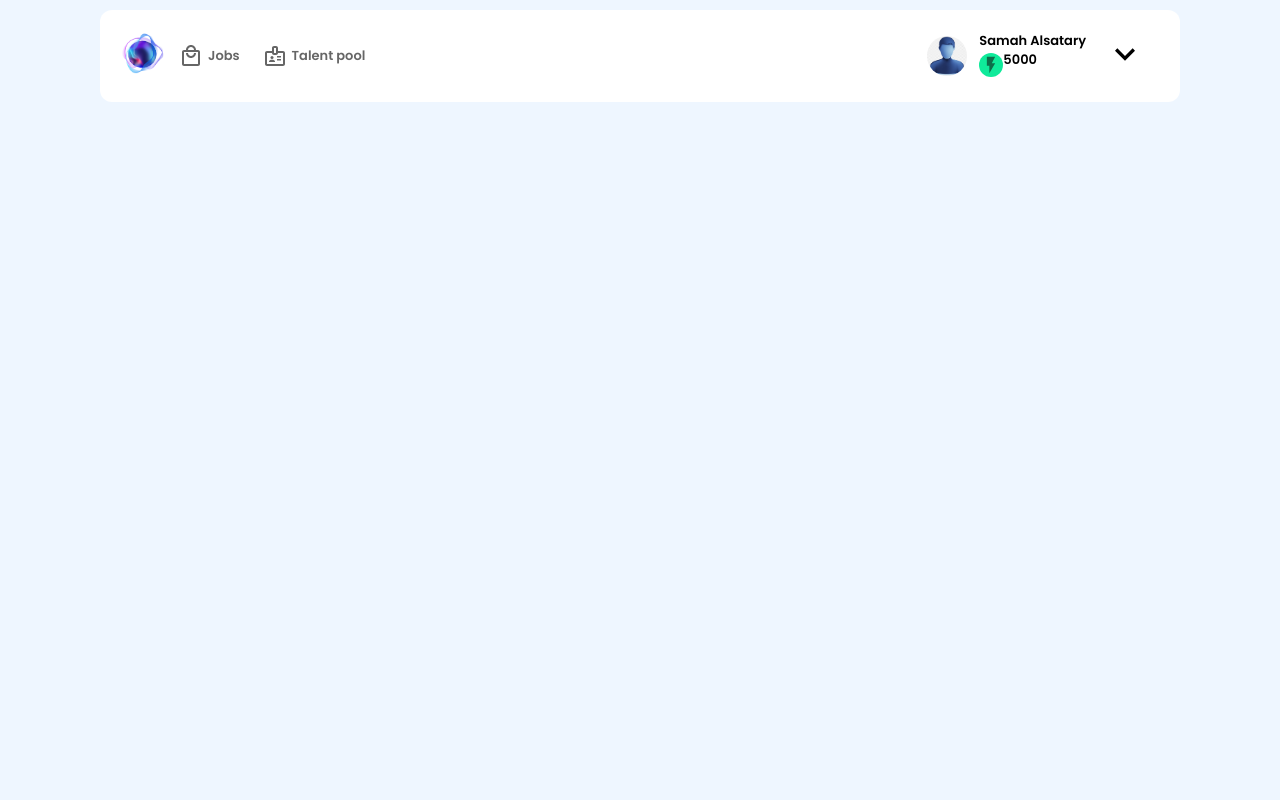
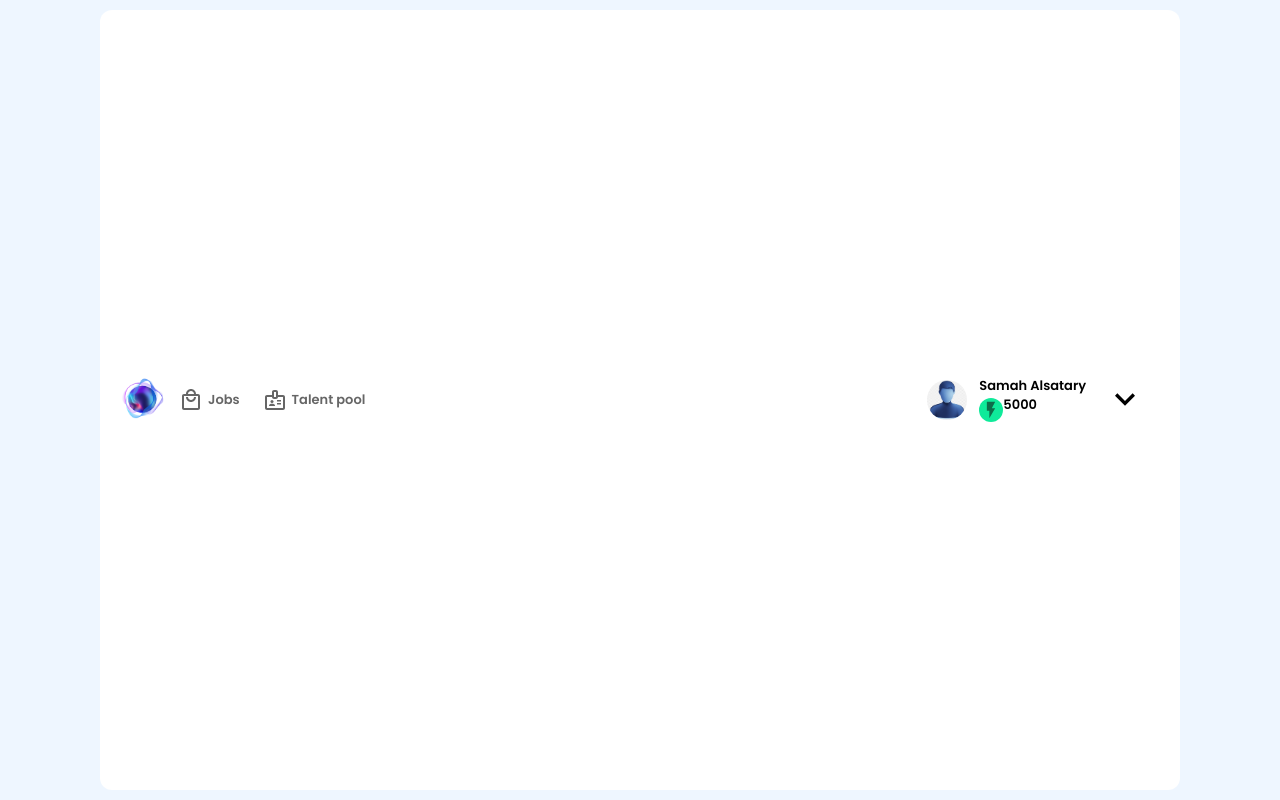
Before and after one commit to alsatarysamah/talent_job_portal, a Next.js app: page / in a window 1280 px wide. Built offline with nearby package versions, Linux system fonts and the light colour scheme.

Commit message:
fix main layout

```diff
--- a/pages/index.js
+++ b/pages/index.js
@@ -1,10 +1,8 @@
-import styles from "../styles/Home.module.css";
 import MainLayout from "../src/component/MainLayout";
 
-const { mainContainer } = styles;
 export default function Home() {
   return (
-    <div className={mainContainer}>
+    <div>
       <MainLayout />
     </div>
   );
--- a/src/component/MainLayout/index.jsx
+++ b/src/component/MainLayout/index.jsx
@@ -1,16 +1,13 @@
-import styles from "../../../styles/Home.module.css";
 import Navbar from "../Navbar";
+import styles from "./style.module.css";
 
-const { main } = styles;
+const { main, mainContainer } = styles;
 const MainLayout = ({ children }) => {
   return (
-    <>
-      <div>
-        <Navbar />
-      </div>
-
+    <div className={mainContainer}>
+      <Navbar />
       <main className={main}>{children}</main>
-    </>
+    </div>
   );
 };
 export default MainLayout;
--- /dev/null
+++ b/src/component/MainLayout/style.module.css
@@ -0,0 +1,10 @@
+.mainContainer {
+  display: flex;
+  flex-direction: column;
+  flex: 1;
+  height: 100vh;
+  background: #EEF6FF;
+  font-family: 'Poppins', sans-serif;
+  padding: 9.75px 100px;
+
+}
```
